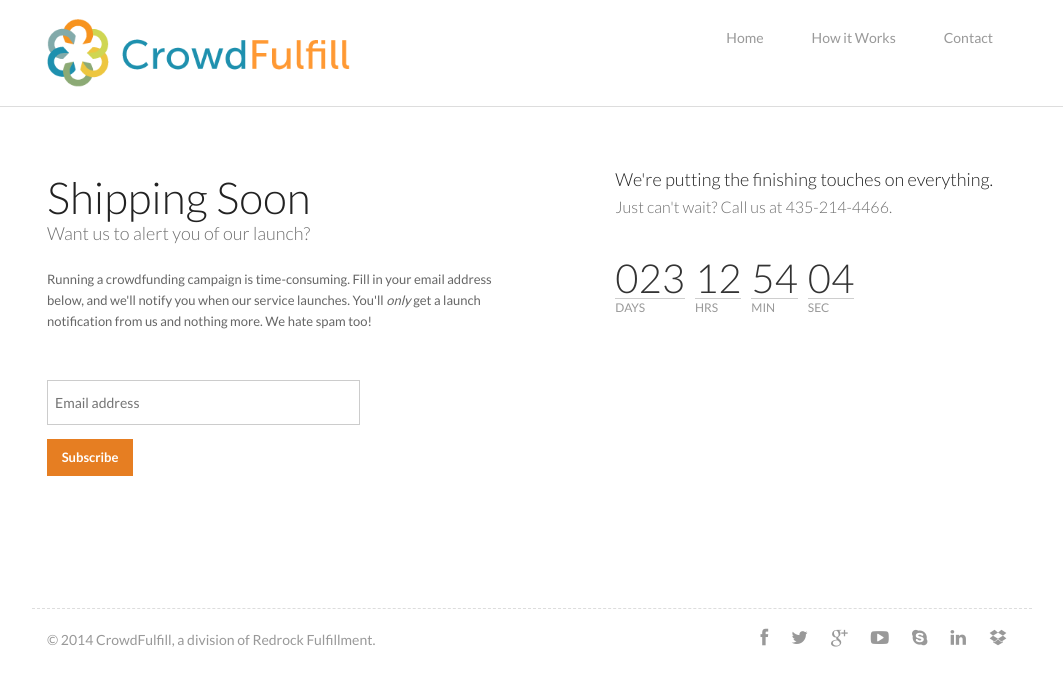
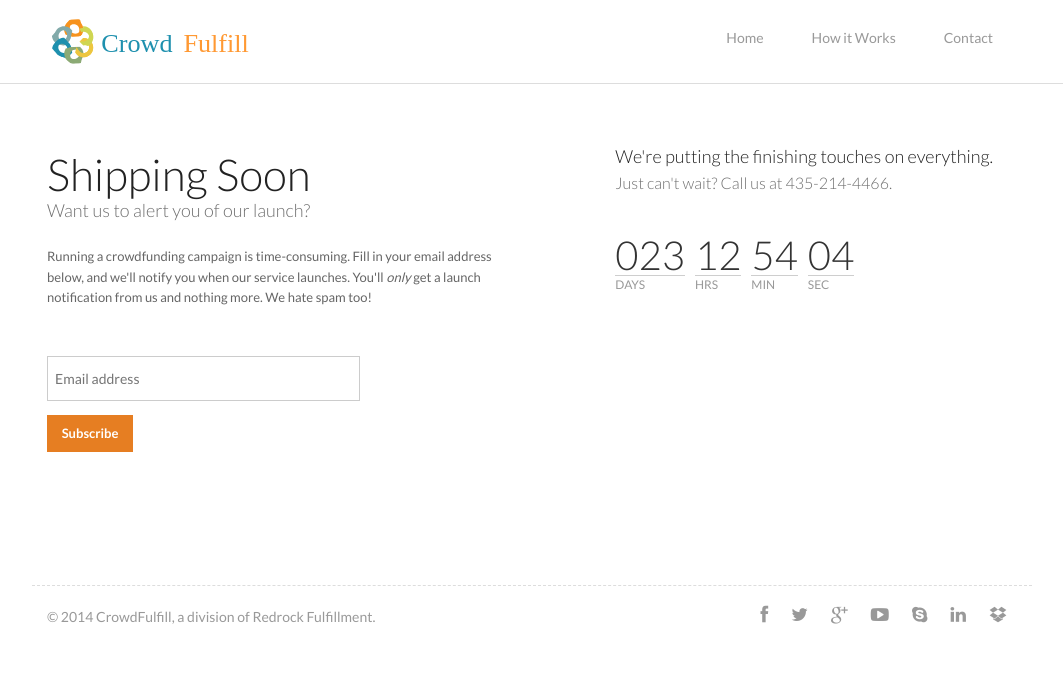
Before and after one commit to crowdfulfill/crowdfulfill.github.io, a plain HTML site: page index.html in a window 1280 px wide. Shown: the whole page, without its empty margins (108-1171 px from the left). Drawn offline with nearby package versions, Linux system fonts and the light colour scheme; some packages are replaced by stand-ins of ours; a script that the page names is missing.

Commit message:
Removed retina.js and used an SVG logo instead.

```diff
--- a/index.html
+++ b/index.html
@@ -103,7 +103,7 @@
 	<div class="top_nav">
 	<div class="row">
 	<div class="large-4 columns logo">
-		<img src="img/Crowd-Fulfill-Logo-Sm@2x.png" />
+		<img src="img/CrowdFulfill-Logo-Sm.svg" />
 	</div>
 	<div class="large-8 columns">
 	<nav>
@@ -246,10 +246,5 @@
 });
   </script>
   <!-- end of Animated Progress Bars -->
-
-  <!-- Retina Display Check -->
-  <script type="text/javascript" src="js/retina/retina.js"></script>
-  <!-- end of Retina Display Check -->
-
 </body>
 </html>
```
Also changed, not shown: img/CrowdFulfill-Logo-Sm.svg (added).
